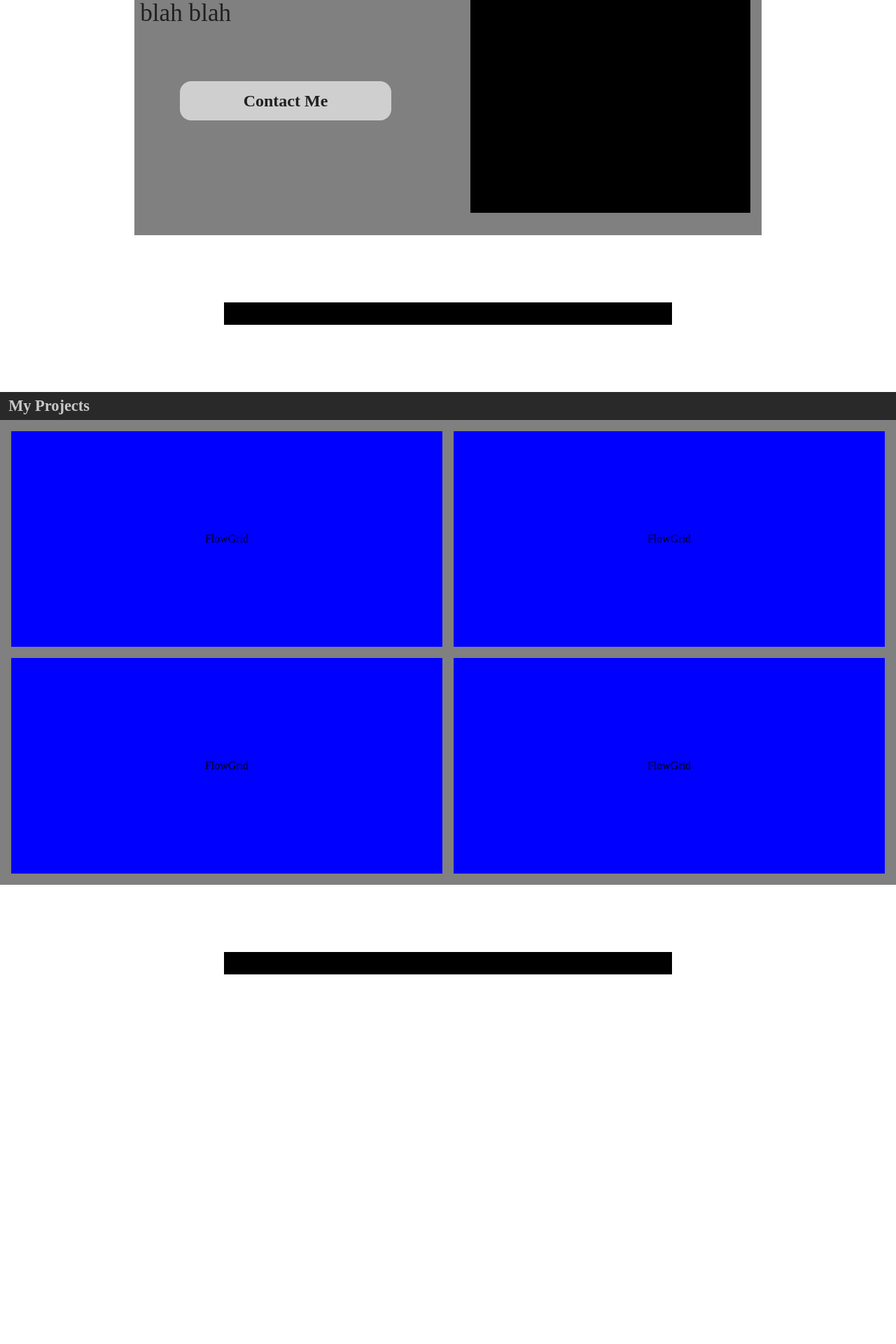
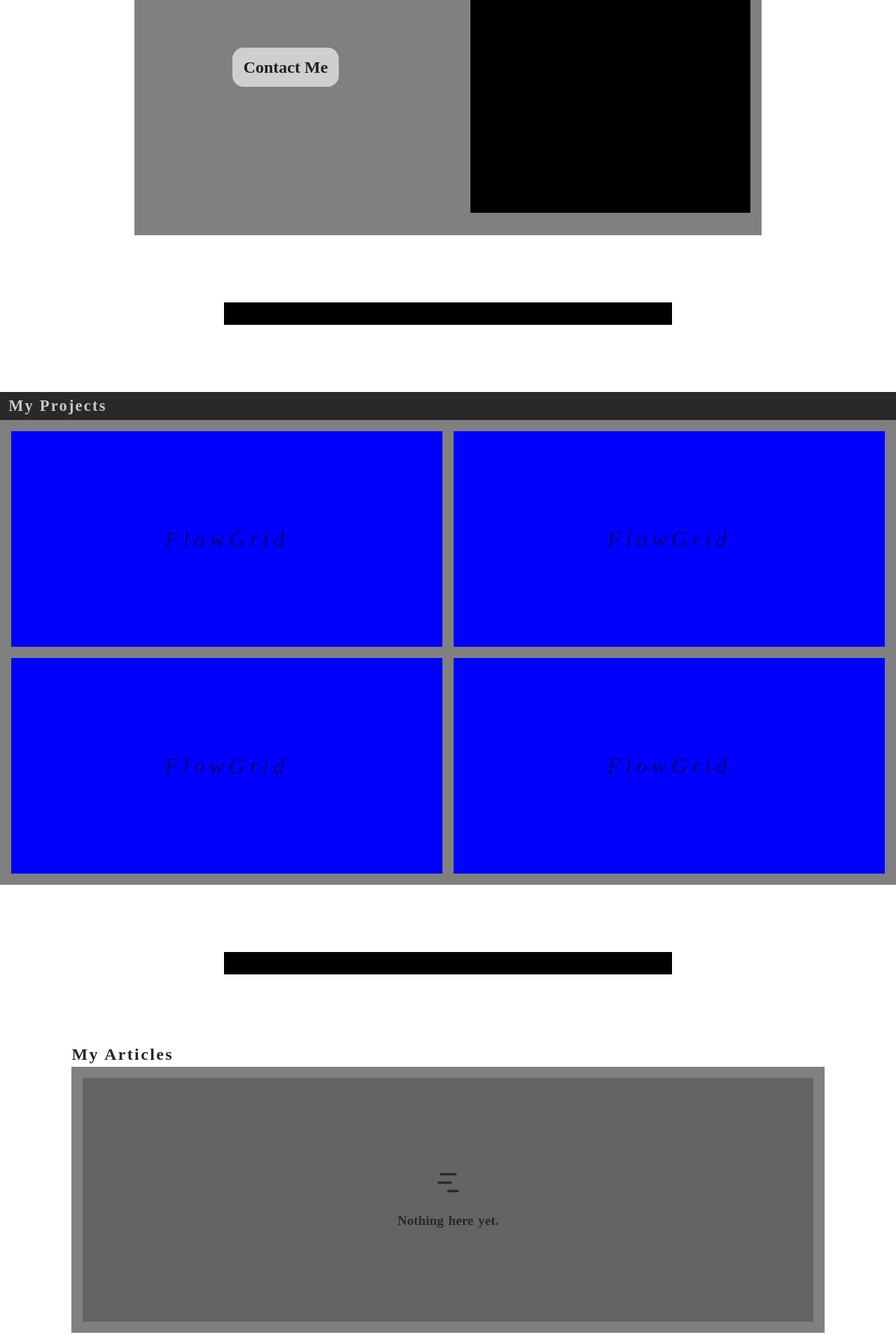
Before and after one commit to Jabrews/Personal-Website, a React app in the folder frontend/: page / in a window 1280 px wide. Shown: the part 240-2160 px from the top of the page at 70% size. Before the commit the page ends 1632 px from the top, so only its background shows below. Built offline with nearby package versions, Linux system fonts and the light colour scheme; the HTML template or start-up script is replaced by a standard one.

Commit message:
added articles sections + fixed some responsiveness

```diff
--- a/frontend/package.json
+++ b/frontend/package.json
@@ -10,6 +10,7 @@
     "preview": "vite preview"
   },
   "dependencies": {
+    "lucide-react": "^0.563.0",
     "react": "^19.2.0",
     "react-dom": "^19.2.0",
     "sass": "^1.97.3"
--- a/frontend/src/App.tsx
+++ b/frontend/src/App.tsx
@@ -4,6 +4,7 @@ import { useRef } from "react"
 import Hero from "./components/Hero/Hero"
 import Divider from "./components/Divider/Divider"
 import Projects from "./components/Projects/Projects"
+import Articles from "./components/Articles/Articles"
 
 function App() {
 
@@ -16,6 +17,8 @@ function App() {
       <Divider />
       <Projects />
       <Divider />
+      <Articles />
+      <Divider />
     </div>
   )
 }
--- /dev/null
+++ b/frontend/src/components/Articles/Articles.tsx
@@ -0,0 +1,45 @@
+// hooks
+import {useSvgIcons} from '../hooks/useSvgIcons'
+
+export default function Articles() {
+
+    return (
+        <div className='articles-container'>
+
+            <div className='header'>
+                <p>My Articles</p>
+            </div>
+
+            <div className='body'>
+                {/* <div className='item'>
+                        <div className="img-placeholder">
+                            p
+                        </div>
+                        <h1> Title </h1>
+                        <p className='date'> 10-10-1000</p>
+                        <p className='sample'>
+                            Lorem ipsum dolor sit amet consectetur, <br/>
+                            adipisicing elit. Molestiae quidem distinctio autem,
+                        </p>
+
+                </div> */}
+
+                <div className='no-item'>
+                    <div>
+                        {useSvgIcons({icon : 'no-article', size : 41})}
+                    </div>
+                    <p> Nothing here yet.</p>
+                </div>
+
+
+            </div>
+
+
+
+        </div>
+
+
+    )
+
+
+}
--- a/frontend/src/components/Projects/Projects.tsx
+++ b/frontend/src/components/Projects/Projects.tsx
@@ -7,10 +7,26 @@ export default function Projects() {
                 <p> My Projects </p>
             </div>
             <div className='body'>
-                <div className="item"> FlowGrid</div>
-                <div className="item"> FlowGrid</div>
-                <div className="item"> FlowGrid</div>
-                <div className="item"> FlowGrid</div>
+                <div className="item">
+                    <p>
+                    FlowGrid
+                    </p>
+                </div>
+                <div className="item">
+                    <p>
+                    FlowGrid
+                    </p>
+                </div>
+                <div className="item">
+                    <p>
+                    FlowGrid
+                    </p>
+                </div>
+                <div className="item">
+                    <p>
+                    FlowGrid
+                    </p>
+                </div>
             </div>
 
         </div>
--- /dev/null
+++ b/frontend/src/components/hooks/useSvgIcons.tsx
@@ -0,0 +1,21 @@
+import React from 'react'
+
+// articles
+import { ChartNoAxesGantt } from 'lucide-react';
+
+
+type UseSvgIconArguments = {
+    icon : string,
+    size : number,
+}
+
+export function useSvgIcons({ icon, size }: UseSvgIconArguments) {
+  switch (icon) {
+
+    case 'no-article' :
+        return React.createElement(ChartNoAxesGantt, {size})
+  }
+
+
+
+}
--- /dev/null
+++ b/frontend/src/styles/_articles.scss
@@ -0,0 +1,105 @@
+.articles-container {
+    margin-left: 8%;
+    margin-right: 8%;
+    grid-template-rows: auto;
+
+    @media (max-width: 900px) {
+        margin-left: 0;
+        margin-right: 0;
+
+    }
+
+
+
+    .header {
+
+        p {
+            letter-spacing: 0.1em;
+            color: rgb(39, 38, 38);
+            font-size: 1.5em;
+            font-weight: bold;
+
+        }
+    }
+
+    .body {
+        background-color: gray;
+        display: grid;
+        grid-template-columns: repeat(auto-fit, minmax(18rem, 1fr));
+        gap: 1em;
+
+        @media (max-width: 900px) {
+            grid-template-columns: 1fr;
+        }
+
+
+
+        .item {
+            margin: 1em;
+            background-color: rgb(100, 100, 100);
+            padding: 1em;
+
+            .img-placeholder {
+                border: 0.4em;
+                width: 100%;
+                aspect-ratio: 2 / 1;
+                /* kmatches 40em × 20em */
+                display: flex;
+                align-items: center;
+                justify-content: center;
+                background-color: blue;
+
+                @media (max-width: 900px) {
+                    max-width: 50em;
+                }
+
+
+            }
+
+            h1 {
+                font-size: 1.3em;
+                color : rgb(26, 26, 26);
+            }
+
+            .date {
+                color : rgb(58, 58, 58);
+                font-weight: lighter;
+            }
+
+            .sample {
+                color : rgb(32, 32, 32);
+            }
+
+        }
+
+        .no-item {
+            color : rgb(41, 41, 41);
+            display: flex;
+            align-items: center;
+            justify-content: center;
+            flex-direction: column;
+            margin: 1em;
+            background-color: rgb(100, 100, 100);
+            padding: 1em;
+            aspect-ratio: 3/1;
+
+            @media (max-width: 900px) {
+                aspect-ratio: 2/1;
+            }
+
+
+            p {
+                margin-top: 1em;
+                word-spacing: 0.1em;
+                font-weight: 700;
+                font-size: 1.2em;
+            }
+
+
+        }
+
+
+    }
+
+
+}
--- a/frontend/src/styles/_hero.scss
+++ b/frontend/src/styles/_hero.scss
@@ -25,13 +25,19 @@
         display: flex;
         flex-direction: column;
         justify-content: flex-start;
+        align-items: center;
+
+        @media (max-width: 900px) {
+            align-items: center;
+        }
+
 
 
         .hero-header {
             display: flex;
             flex-direction: row;
             align-items: center;
-            justify-content: center;
+            // margin-left: 4vw;
 
             div {
                 height: 100%;
@@ -42,21 +48,36 @@
             }
 
             h1 {
-                font-size: 5em;
+                font-size: clamp(2.5rem, 5vw, 5em);
                 line-height: 0.8em;
                 color : rgb(65, 65, 65)
             }
         }
 
         p {
+            // margin-left: 4vw;
+            // align-self: center;
             margin-top: 0.4em;
             line-height: 1em;
-            font-size: 2.2em;
+            font-size: clamp(1.5rem, 2.0vw, 2.2em);
             color : rgb(32, 32, 32);
             font-weight: 525;
+            justify-self: center;
+            max-width: fit-content;
+
+            align-self: flex-start;
+            margin-left: 6vw;
+
+            @media (min-width: 900px) and (max-width: 1500px) {
+                margin-left: 4vw;
+            }
+
+            @media (max-width: 900px) {
+            margin-left: 4vw;
             align-self: center;
-            justify-self: center;
-            margin-right: 2.2em;
+            }
+
+
 
 
 
@@ -71,6 +92,12 @@
             margin-top: 5em;
             margin-bottom: 2em;
             background-color: rgb(207, 207, 207);
+
+            @media (max-width: 900px) {
+                margin-top: 2em;
+                padding: 0.8em;
+            }
+
 
             &:hover{
                 scale: 1.1;
@@ -96,6 +123,10 @@
         flex-direction: column;
         justify-content: flex-start;
         align-items: center;
+        @media (max-width: 900px) {
+            margin-top: 0;
+            margin: 0.5em;
+        }
 
 
 
@@ -109,6 +140,10 @@
             aspect-ratio: 5 / 6;   /* replaces height */
             background-color: black;
             margin-bottom: 2em;
+
+
+
+
         }
 
 
--- a/frontend/src/styles/_projects.scss
+++ b/frontend/src/styles/_projects.scss
@@ -4,6 +4,7 @@
     display: grid;
     grid-template-rows: auto;
     justify-content: stretch;
+    align-items: center;
     gap: 0;
 
     .header {
@@ -15,6 +16,7 @@
         max-height: fit-content;
 
         p {
+            letter-spacing: 0.1em;
             margin-left: 0.4em;
             color : rgb(201, 201, 201);
             font-size: 1.4em;
@@ -26,10 +28,7 @@
         background-color: gray;
         padding: 1em;
         display: grid;
-        // grid-template-columns: 1fr 1fr;
-        align-items: center;
         grid-template-columns: 1fr 1fr;
-        justify-content: center;
         gap: 1em;
 
         @media (max-width: 900px) {
@@ -42,7 +41,6 @@
         .item {
             border: 0.4em;
             width: 100%;
-            max-width: 50em;
             aspect-ratio: 2 / 1;   /* kmatches 40em × 20em */
             display: flex;
             align-items: center;
@@ -50,9 +48,25 @@
             background-color: blue;
 
             @media (max-width: 900px) {
-                max-width: 40em;
+                max-width: 50em;
+            }
+
+            p {
+                opacity: 50%;
+                font-size: clamp(1em, 3vw, 2rem);
+                letter-spacing: 0.2em;
+                font-style: italic;
+                font-weight: lighter;
+
+
+                @media (max-width: 900px) {
+                    font-size: 2em;
+                }
+
 
             }
+
+
         }
     }
 
--- a/frontend/src/styles/main.scss
+++ b/frontend/src/styles/main.scss
@@ -1,6 +1,7 @@
 @use './hero' as *;
 @use './projects' as *;
 @use './divider' as *;
+@use './articles' as *;
 
 *,
 *::before,
@@ -47,3 +48,29 @@ p,
 h1, h2, h3, h4, h5, h6 {
   overflow-wrap: break-word;
 }
+
+/* Firefox */
+* {
+  scrollbar-width: thin;
+  scrollbar-color: #000 transparent;
+}
+
+/* WebKit (Chrome, Edge, Safari) */
+*::-webkit-scrollbar {
+  width: 8px;
+}
+
+*::-webkit-scrollbar-track {
+  background: transparent;
+}
+
+*::-webkit-scrollbar-thumb {
+  background-color: #000;
+  border-radius: 999px;
+  border: 2px solid transparent;
+  background-clip: content-box;
+}
+
+*::-webkit-scrollbar-thumb:hover {
+  background-color: #222;
+}
```
Also changed, not shown: 1 other file (tests, documents, lock files or other folders).
